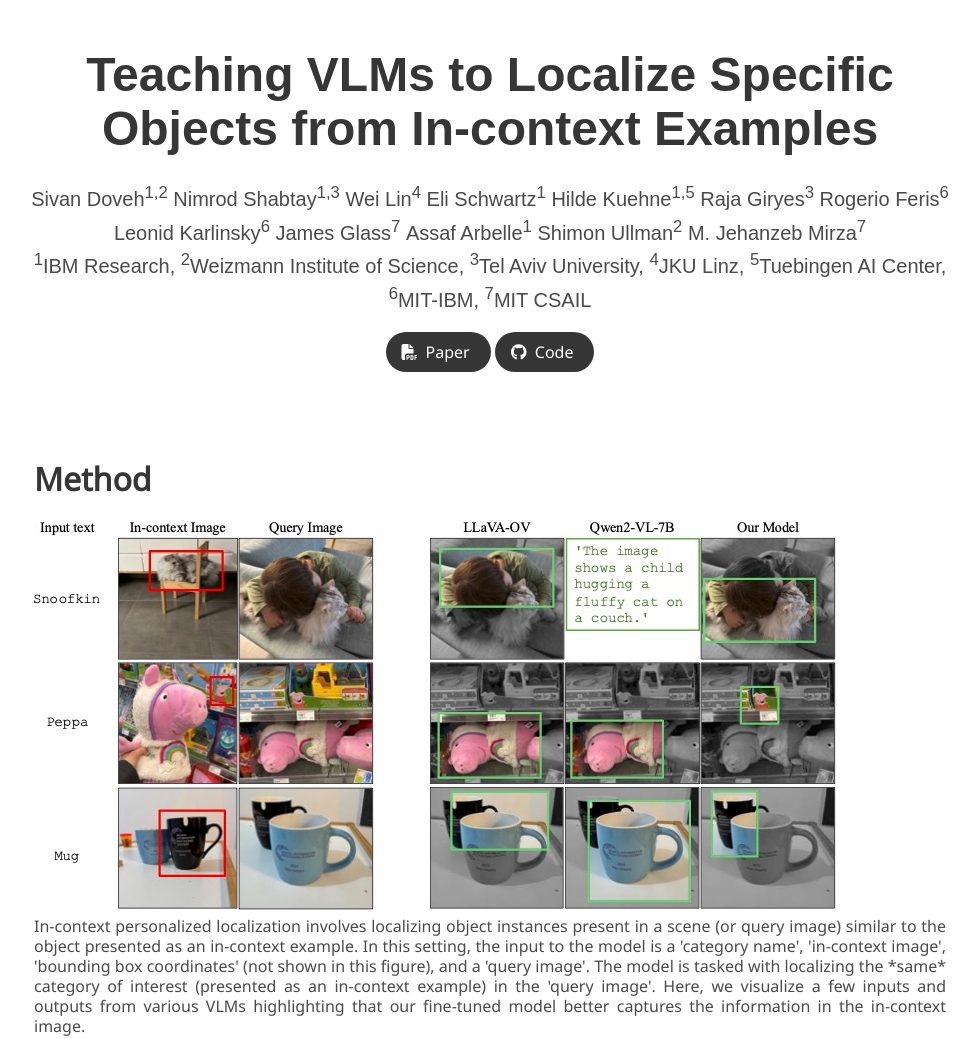
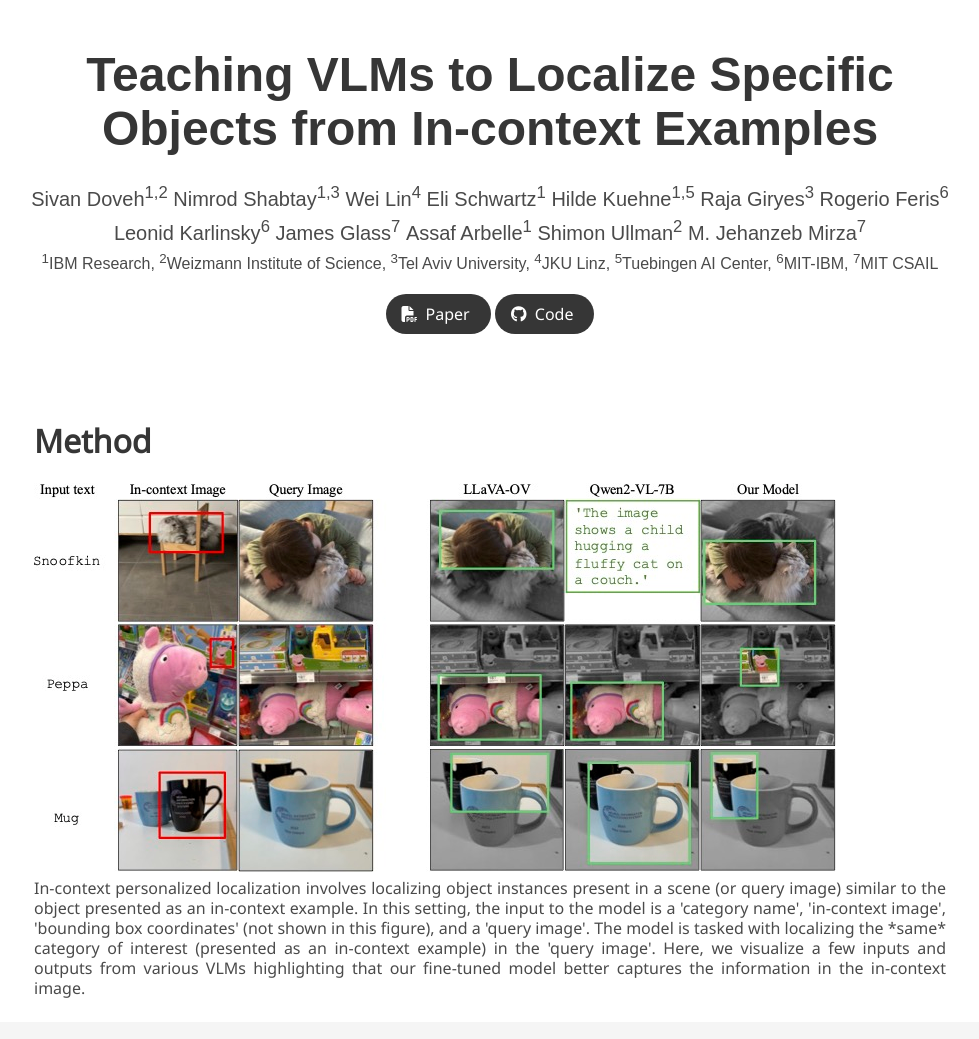
Before and after one commit to SivanDoveh/IPLoc, a plain HTML site: page docs/index.html in a window 1280 px wide. Shown: the top 1039 px of the page, without its empty margins (150-1129 px from the left). Drawn offline with nearby package versions, Linux system fonts and the light colour scheme; some icons are missing; a web font is replaced by a local one.

Commit message:
fix sizes

```diff
--- a/docs/index.html
+++ b/docs/index.html
@@ -92,7 +92,7 @@
                 M. Jehanzeb Mirza<sup>7</sup>
             </span>
             <br>
-            <span class="author-block">
+            <span class="author-block" style="font-size: 0.8em;">
                 <sup>1</sup>IBM Research,
                 <sup>2</sup>Weizmann Institute of Science,
                 <sup>3</sup>Tel Aviv University,
```
